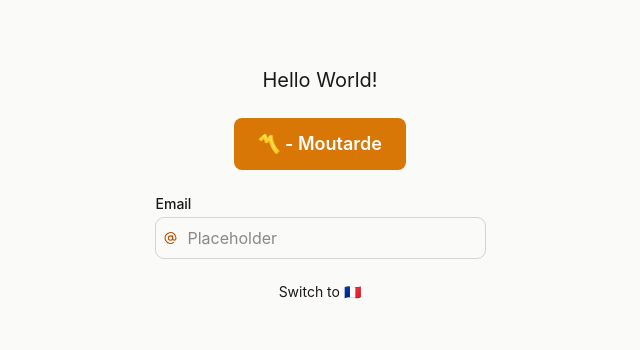
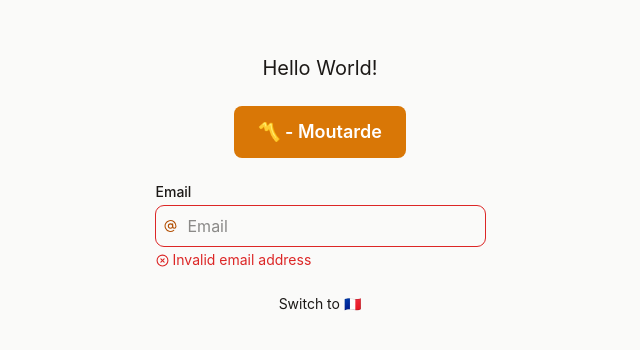
Before and after one commit to JulienDreamDev/moutarde, a React (Vite) app in the folder moutarde-front/: page / in a window 1280 px wide. Shown: the part 216-566 px from the top of the page, without its empty margins (320-960 px from the left). Built offline with nearby package versions, Linux system fonts and the light colour scheme.

Commit message:
feat: local for email added

```diff
--- a/moutarde-front/src/App.tsx
+++ b/moutarde-front/src/App.tsx
@@ -43,10 +43,11 @@ function App() {
       </Button>
       <Input
         type="email"
-        placeholder="Placeholder"
-        label="Email"
+        placeholder={t("auth.email")}
+        label={t("auth.email")}
         leftIcon={<AtSign />}
-        helperText="Enter a valid email address"
+        helperText={t("auth.invalid_email")}
+        error={t("auth.invalid_email")}
       />
       <Button onClick={toggleLanguage} variant="ghost" size="sm">
         {t("language.toggle", {
--- a/moutarde-front/src/components/Input.tsx
+++ b/moutarde-front/src/components/Input.tsx
@@ -1,4 +1,4 @@
-import react, { isValidElement, cloneElement } from "react";
+import React, { isValidElement, cloneElement } from "react";
 import clsx from "clsx";
 import { CircleX } from "lucide-react";
 
@@ -82,7 +82,7 @@ const Input: React.FC<InputProps> = ({
       </div>
       {error && (
         <p className="text-ketchup-500 mt-1 flex items-center gap-1 text-sm">
-          <CircleX size={16} className="text-ketchup-500" />
+          <CircleX size={13} className="text-ketchup-500" />
           {error}
         </p>
       )}
--- a/moutarde-front/src/i18n/locales/en.json
+++ b/moutarde-front/src/i18n/locales/en.json
@@ -6,5 +6,12 @@
     "english": "English",
     "french": "French",
     "toggle": "Switch to {{language}}"
+  },
+  "auth": {
+    "email": "Email",
+    "password": "Password",
+    "login": "Sign In",
+    "register": "Sign Up",
+    "invalid_email": "Invalid email address"
   }
 }
--- a/moutarde-front/src/i18n/locales/fr.json
+++ b/moutarde-front/src/i18n/locales/fr.json
@@ -6,5 +6,12 @@
     "english": "Anglais",
     "french": "Français",
     "toggle": "Passer en {{language}}"
+  },
+  "auth": {
+    "email": "Email",
+    "password": "Mot de passe",
+    "login": "Se connecter",
+    "register": "S'inscrire",
+    "invalid_email": "Adresse email invalide"
   }
 }
```
